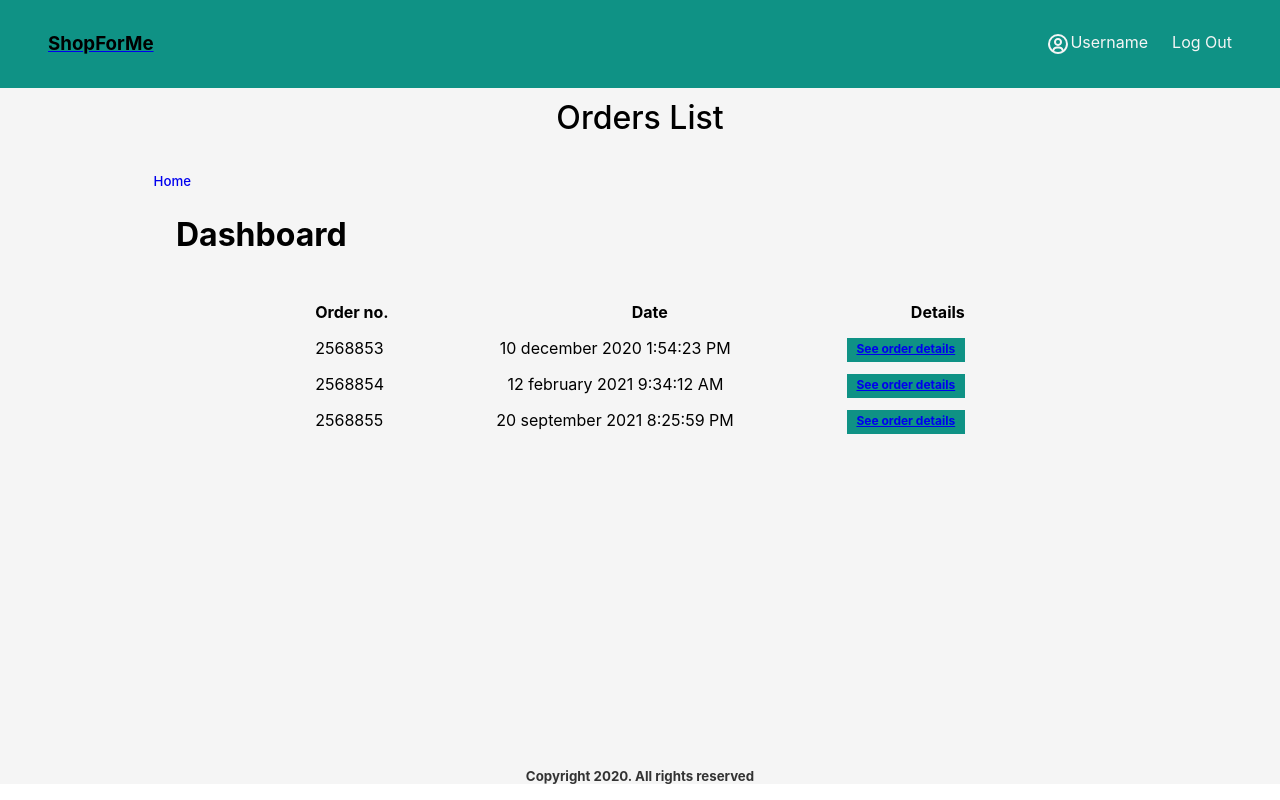
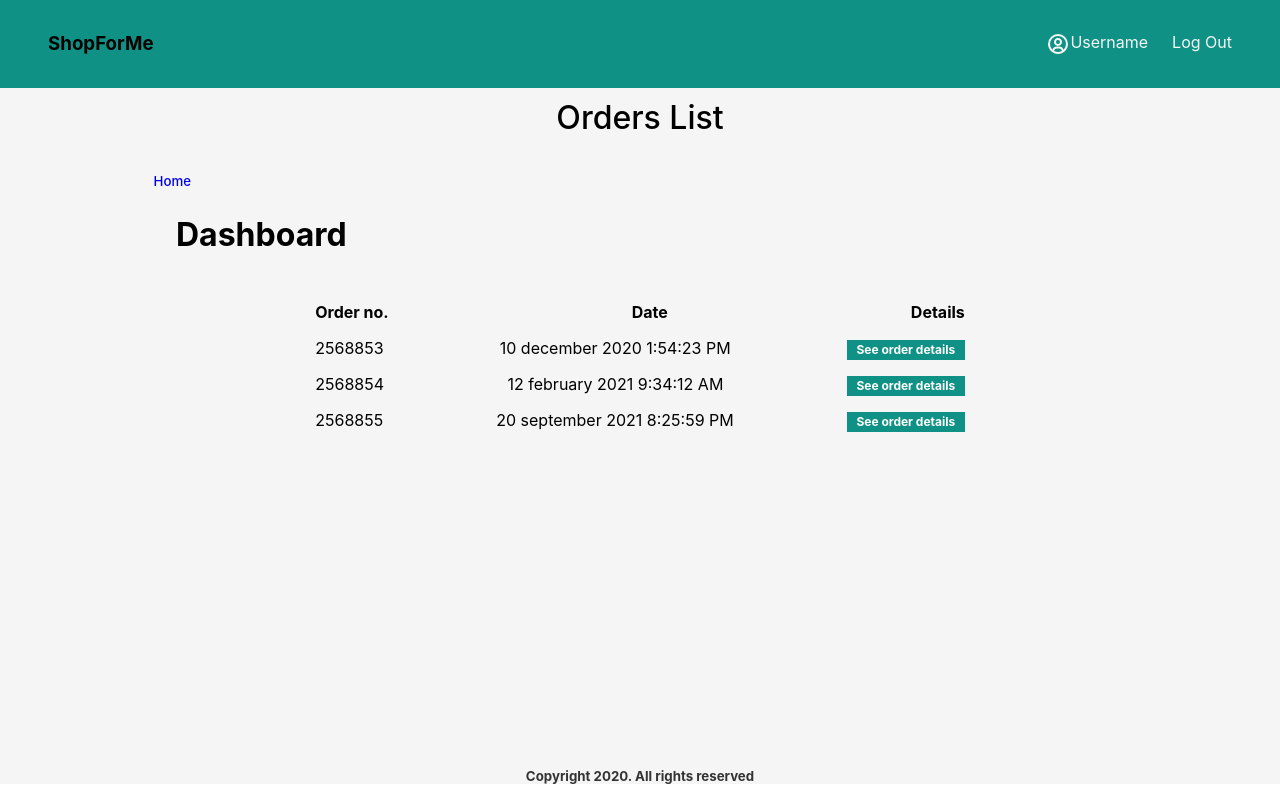
Before and after one commit to nmrabet/shopforme, a React (Create React App) app: page / in a window 1280 px wide. Built offline with nearby package versions, Linux system fonts and the light colour scheme.

Commit message:
Improved Style

```diff
--- a/src/components/Header.js
+++ b/src/components/Header.js
@@ -6,7 +6,7 @@ import {Link} from 'react-router-dom';
 export default function Header() {
     return (
         <div className='header'>
-            <Link to='/'><h3 className='title'>ShopForMe</h3></Link>
+            <Link to='/' className='title'><h3>ShopForMe</h3></Link>
                 <ul className='login'>
                     <BiUserCircle size='1.5em'/>
                     <li className='username'>Username</li>
--- a/src/components/Main.css
+++ b/src/components/Main.css
@@ -54,9 +54,10 @@ li {
 }
 
 .details-link {
+  text-decoration: none;
   padding: 0.2em 0.8em;
   background: #0f9285;
-  color: white;
+  color: #fff;
   font-weight: 700;
   font-size: 12px;
   text-align: center;
--- a/src/components/Main.js
+++ b/src/components/Main.js
@@ -34,8 +34,8 @@ function OrderLi(order) {
     <ul className='order-container'>
       <li>{order.orderNo}</li>
       <li>{order.date}</li>
-      <li key={order._id} className='details-link'>
-        <Link to={`/home/${order._id}`}>
+      <li key={order._id}>
+        <Link to={`/home/${order._id}`} className='details-link'>
         See order details
         </Link>
       </li>
```
Also changed, not shown: 1 other file (tests, documents, lock files or other folders).
